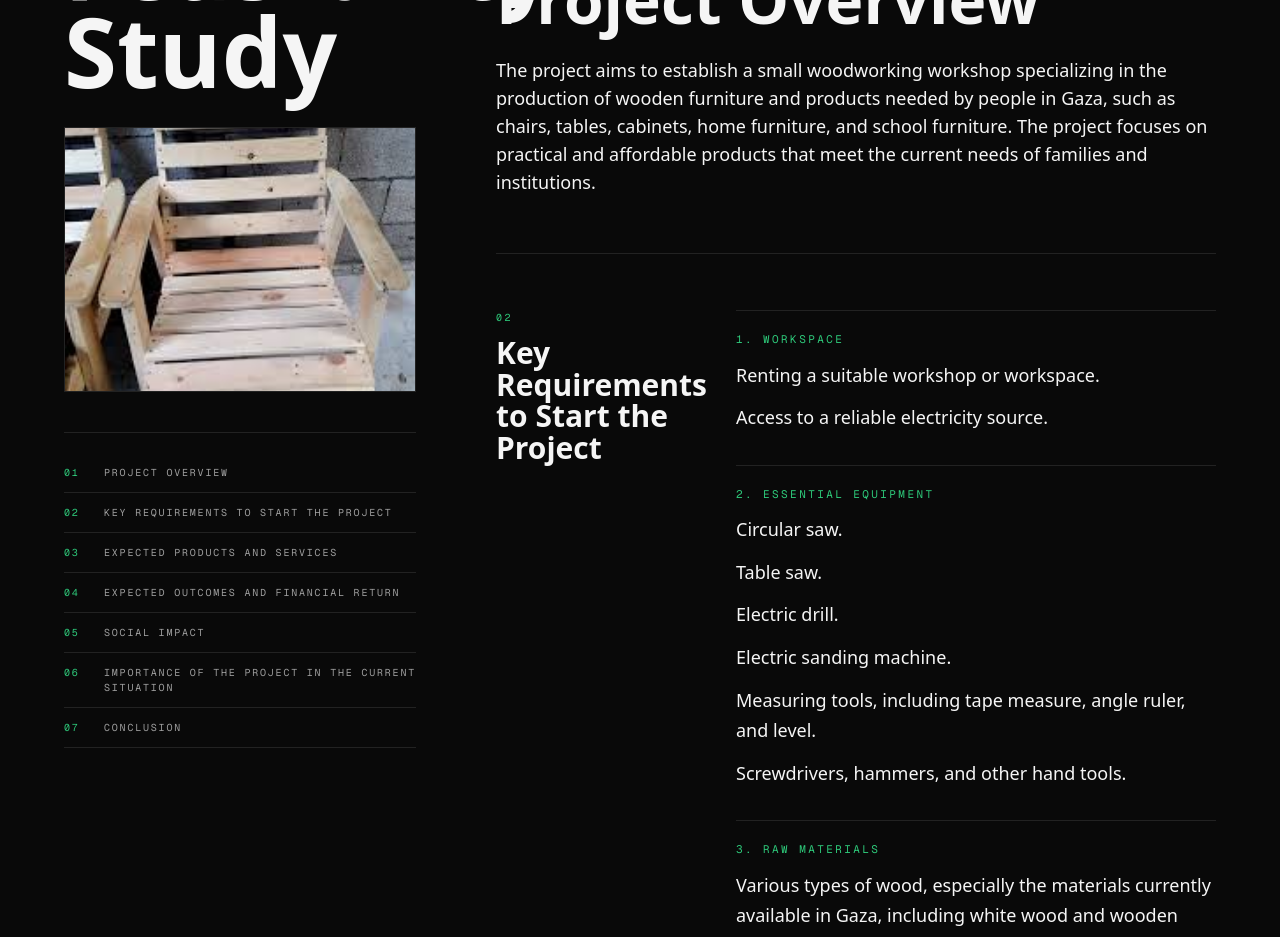
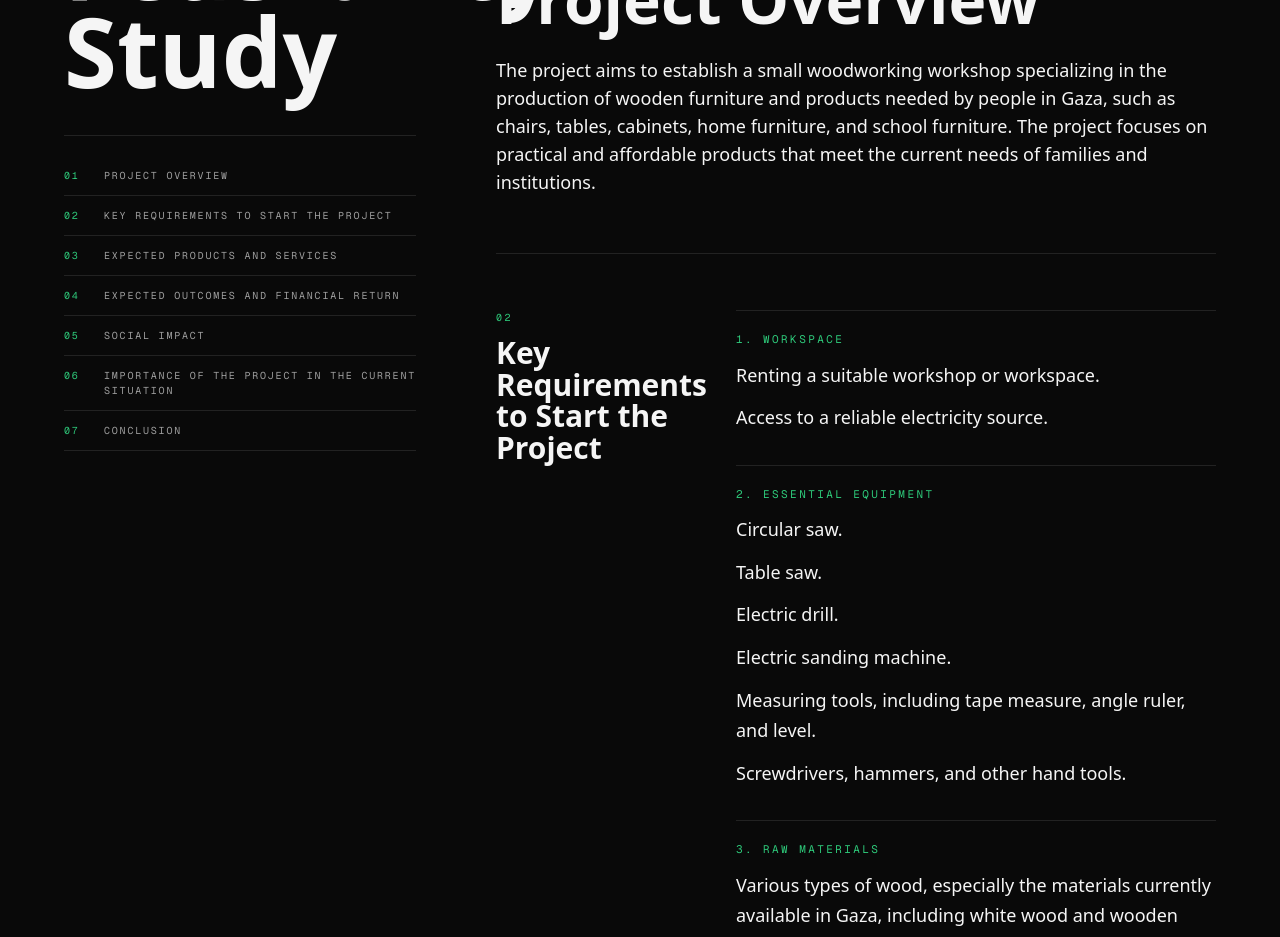
Before and after one commit to desingerpain-22/bidhra, a Next.js app: page /en/projects/moamen-woodworking-deir-al-balah in a window 1280 px wide. Shown: the part 6640-7577 px from the top of the page. Built offline with nearby package versions, Linux system fonts and the light colour scheme.

Commit message:
Remove chair image from feasibility study

```diff
--- a/src/app/[locale]/projects/[slug]/page.tsx
+++ b/src/app/[locale]/projects/[slug]/page.tsx
@@ -10,7 +10,6 @@ import { FootageMedia } from "@/components/footage-media";
 import { PortraitSlideshow } from "@/components/portrait-slideshow";
 import { Reveal } from "@/components/reveal";
 import { moamenContent } from "@/lib/moamen-content";
-import Image from "next/image";
 
 export function generateStaticParams() {
   return projects.map((p) => ({ slug: p.slug }));
@@ -353,18 +352,6 @@ export default async function ProjectDetail({
                 Feasibility Study
               </h2>
               <div
-                className="mt-8 overflow-hidden border"
-                style={{ borderColor: "var(--line)" }}
-              >
-                <Image
-                  src="/projects/moamen-wooden-chair.jpeg"
-                  alt="Wooden chair produced for the Moamen woodworking project"
-                  width={225}
-                  height={225}
-                  className="aspect-[4/3] w-full object-cover"
-                />
-              </div>
-              <div
                 className="mt-10 hidden border-t pt-5 xl:block"
                 style={{ borderColor: "var(--line)" }}
               >
```
Also changed, not shown: public/projects/moamen-wooden-chair.jpeg (deleted).
